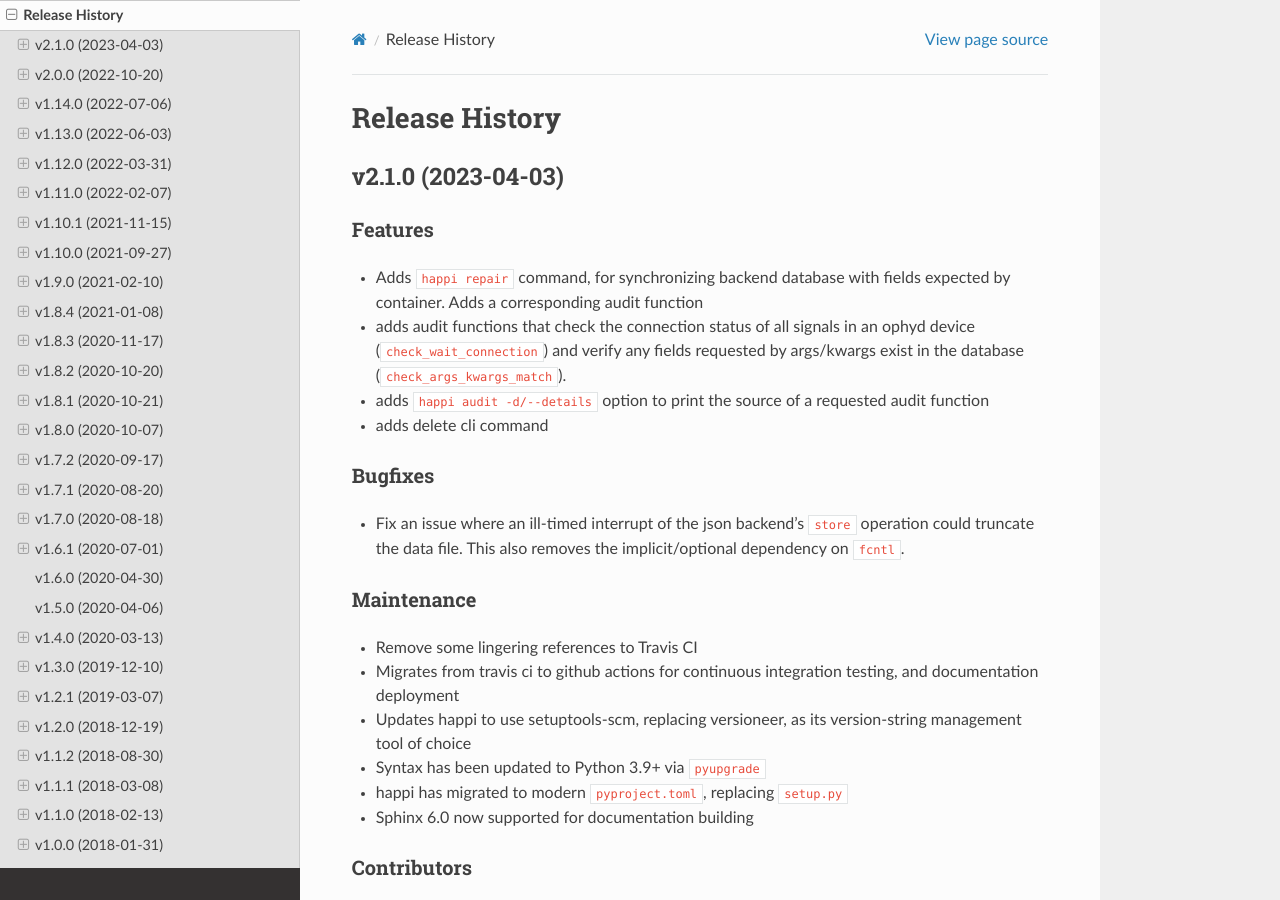
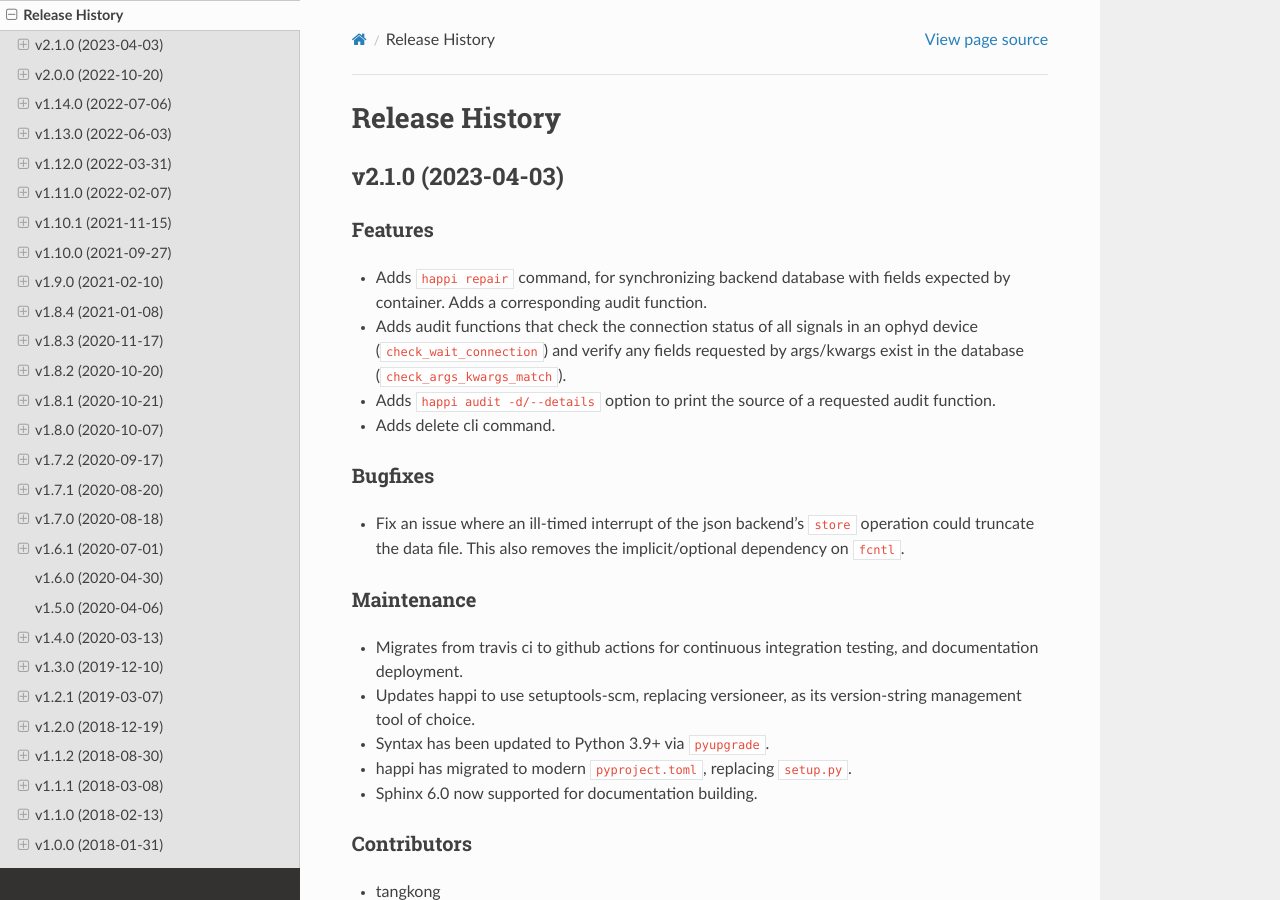
Before and after one commit to pcdshub/happi, a Sphinx documentation site: the page built from docs/source/releases.rst, in a window 1280 px wide and 900 px high. Built offline with Sphinx 7.4.7 and the Read the Docs theme 2.0.0, drawn with Linux system fonts in a browser that asks for light colours.

Commit message:
DOC: stylistic consistency and remove redundancy

```diff
--- a/docs/source/releases.rst
+++ b/docs/source/releases.rst
@@ -7,13 +7,14 @@
 
 Features
 --------
-- Adds ``happi repair`` command, for synchronizing backend database with fields expected by container.  Adds a corresponding audit function
-- adds audit functions that check the connection status of all signals in an
+- Adds ``happi repair`` command, for synchronizing backend database with fields expected by container.
+  Adds a corresponding audit function.
+- Adds audit functions that check the connection status of all signals in an
   ophyd device (``check_wait_connection``) and verify any fields requested by
   args/kwargs exist in the database (``check_args_kwargs_match``).
-- adds ``happi audit -d/--details`` option to print the source of a requested
-  audit function
-- adds delete cli command
+- Adds ``happi audit -d/--details`` option to print the source of a requested
+  audit function.
+- Adds delete cli command.
 
 Bugfixes
 --------
@@ -23,12 +24,11 @@
 
 Maintenance
 -----------
-- Remove some lingering references to Travis CI
-- Migrates from travis ci to github actions for continuous integration testing, and documentation deployment
-- Updates happi to use setuptools-scm, replacing versioneer, as its version-string management tool of choice
-- Syntax has been updated to Python 3.9+ via ``pyupgrade``
-- happi has migrated to modern ``pyproject.toml``, replacing ``setup.py``
-- Sphinx 6.0 now supported for documentation building
+- Migrates from travis ci to github actions for continuous integration testing, and documentation deployment.
+- Updates happi to use setuptools-scm, replacing versioneer, as its version-string management tool of choice.
+- Syntax has been updated to Python 3.9+ via ``pyupgrade``.
+- happi has migrated to modern ``pyproject.toml``, replacing ``setup.py``.
+- Sphinx 6.0 now supported for documentation building.
 
 Contributors
 ------------
```
